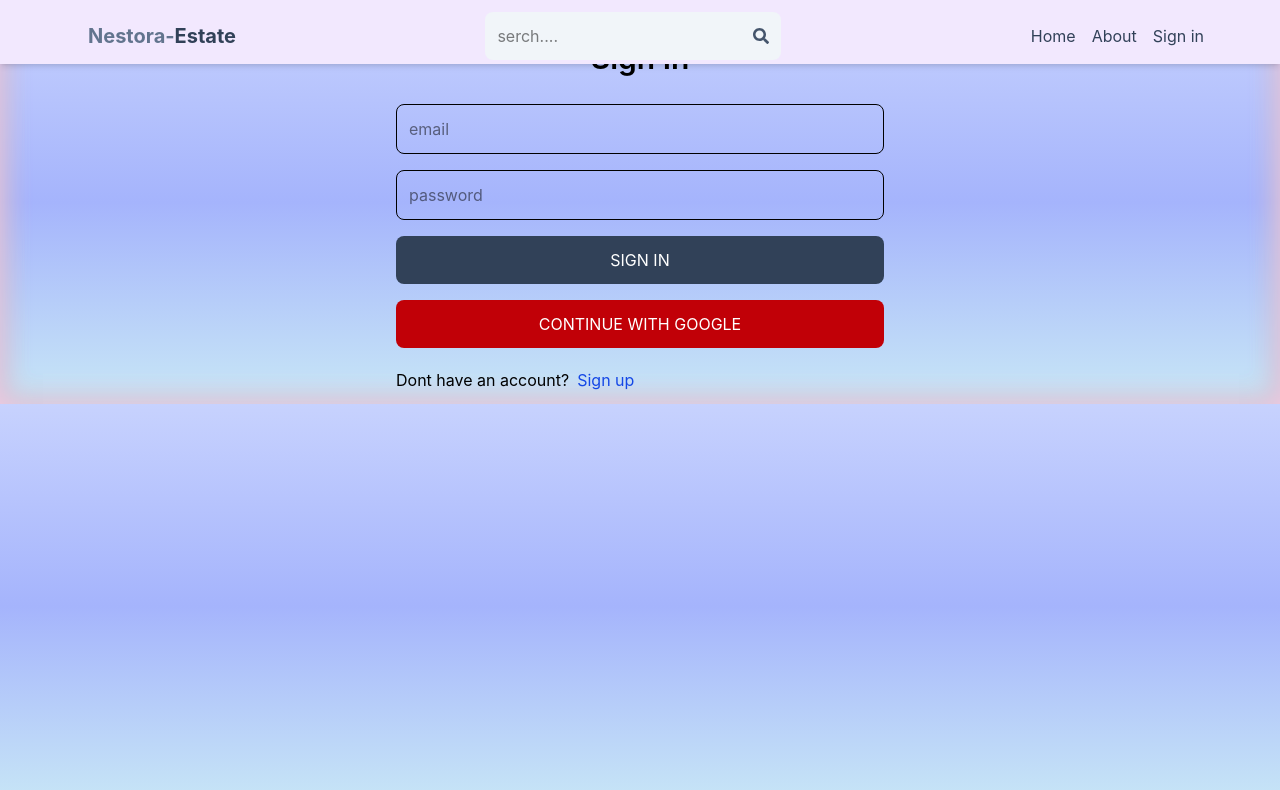
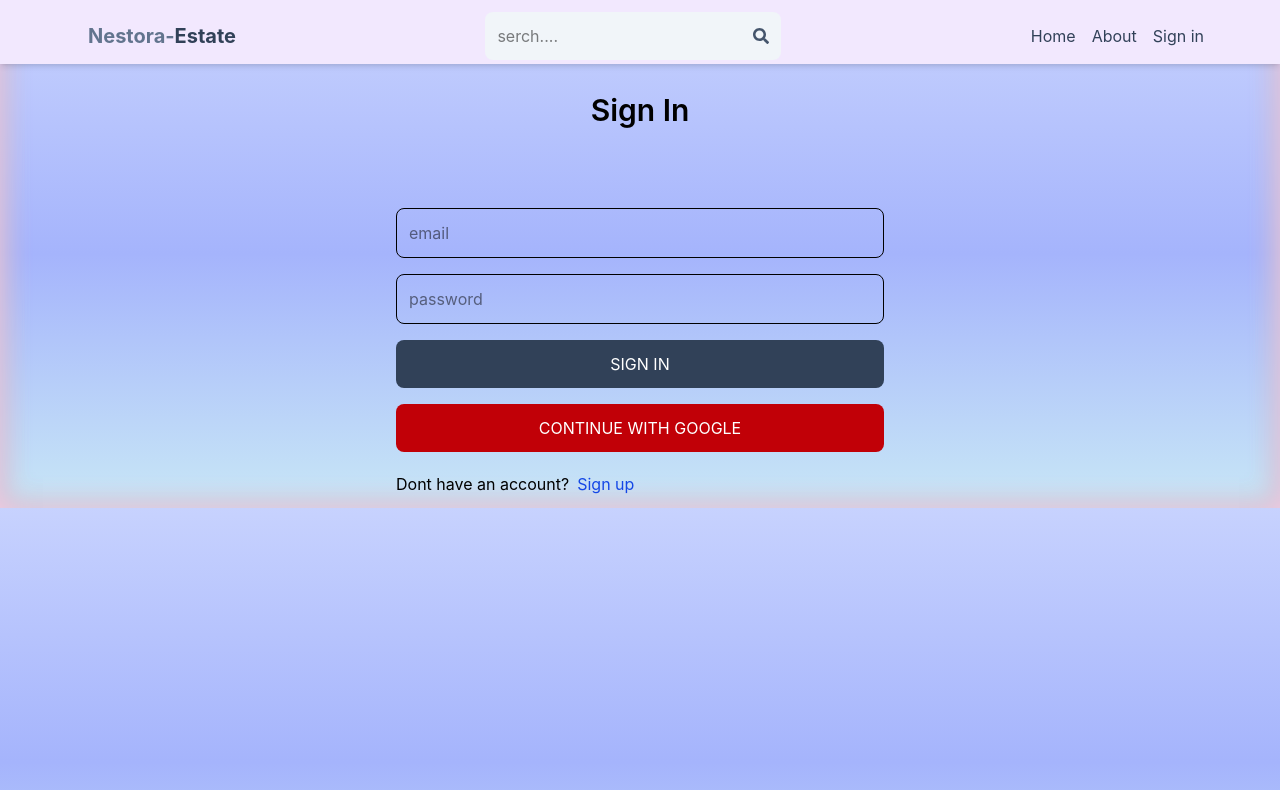
Before and after one commit to Abhay-Pratap200001/Real-state, a React (Vite) app in the folder client/: page /sign-in in a window 1280 px wide. Shown: the top 790 px of the page. Built offline with nearby package versions, Linux system fonts and the light colour scheme; no server answers; some icons are missing.

Commit message:
Add margin in sigin

```diff
--- a/client/src/pages/SignIn.jsx
+++ b/client/src/pages/SignIn.jsx
@@ -60,7 +60,7 @@
   return (
     <div className="p-3 max-w-lg mx-auto">
       <Toaster position="top-center" reverseOrder={false} />
-      <h1 className="text-3xl text-center font-semibold my-7">Sign In</h1>
+      <h1 className="text-3xl text-center font-semibold my-20">Sign In</h1>
       <form onSubmit={handleSubmit} className="flex flex-col gap-4">
         <input
           type="email"
```
